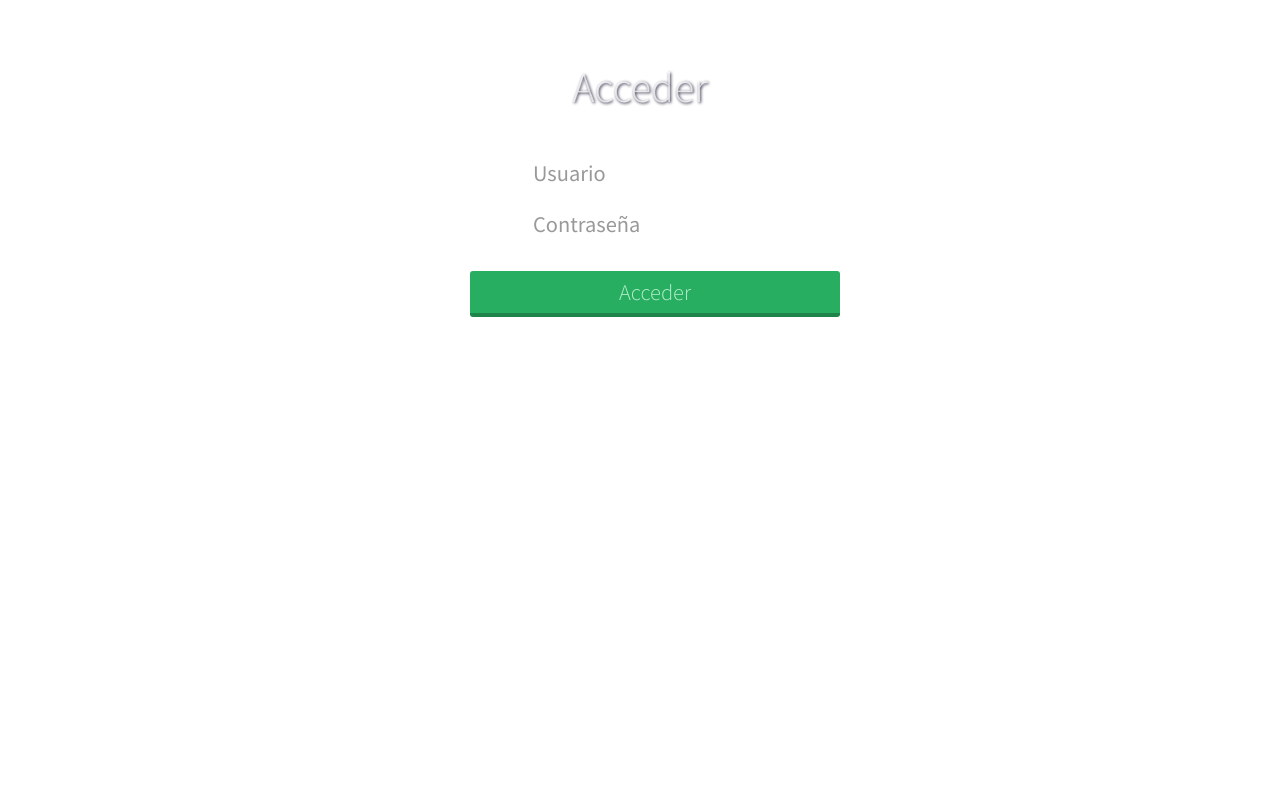
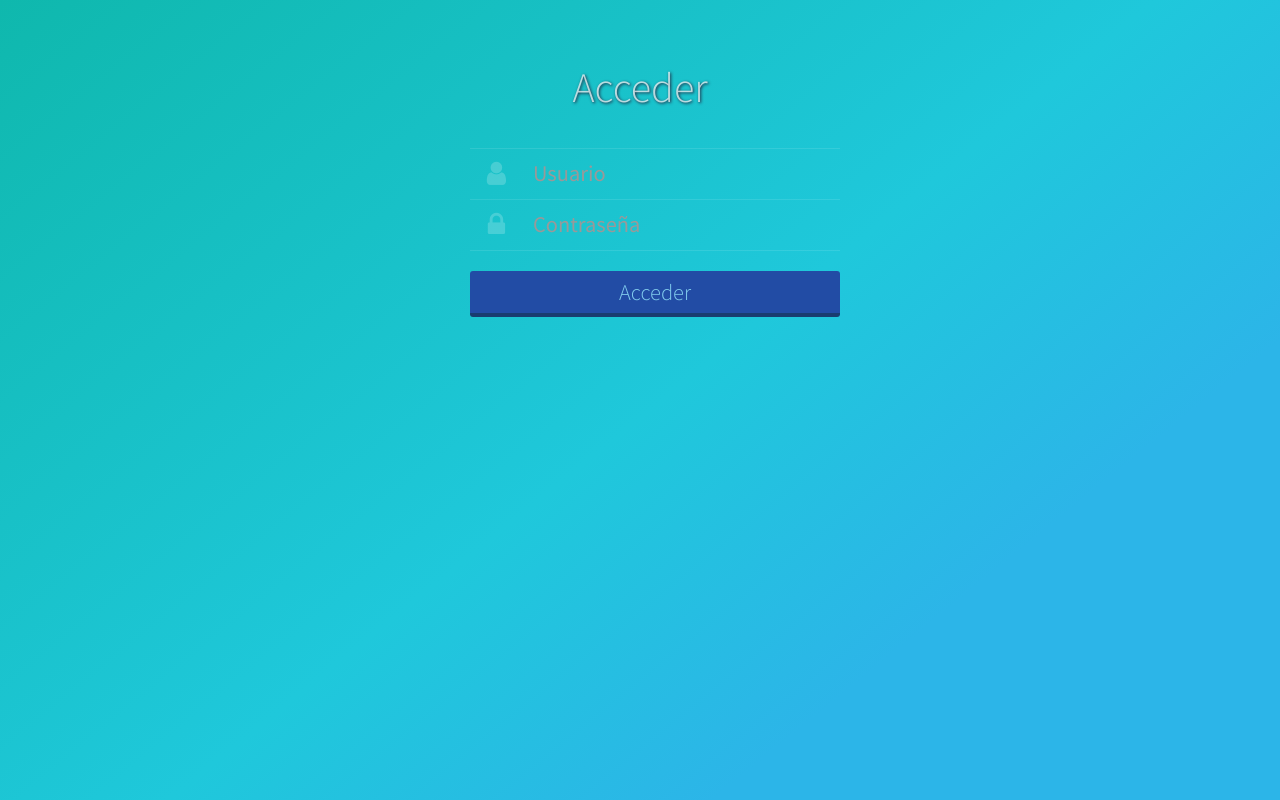
Before and after one commit to IsraelJavi-Hierro-Proyecto2/Proyecto2, a PHP site: page /index.php in a window 1280 px wide. Run offline with PHP 8.4, Linux system fonts and the light colour scheme; some libraries are stand-ins or nearby versions.

Commit message:
Paginal Final #3
Pues eso.

```diff
--- a/css/style.css
+++ b/css/style.css
@@ -17,7 +17,7 @@
 
 body {
   /*background-color: rgba(255, 255, 255, 0.1);*/
-
+    background: linear-gradient(141deg, #0fb8ad 0%, #1fc8db 51%, #2cb5e8 75%);
 }
 
 body, input, button {
@@ -111,18 +111,18 @@
 }
 .login form button {
   margin-top: 20px;
-  background: #27AE60;
+  background: #224ca5;
   border: none;
   font-size: 1.6em;
   font-weight: 300;
   padding: 5px 0;
   width: 100%;
   border-radius: 3px;
-  color: #b3eecc;
-  border-bottom: 4px solid #1e8449;
+  color: #82cded;
+  border-bottom: 4px solid #193d70;
 }
 .login form button:hover {
-  background: #30b166;
+  background: #193d70;
   -webkit-animation: hop 1s;
   animation: hop 1s;
 }
```
